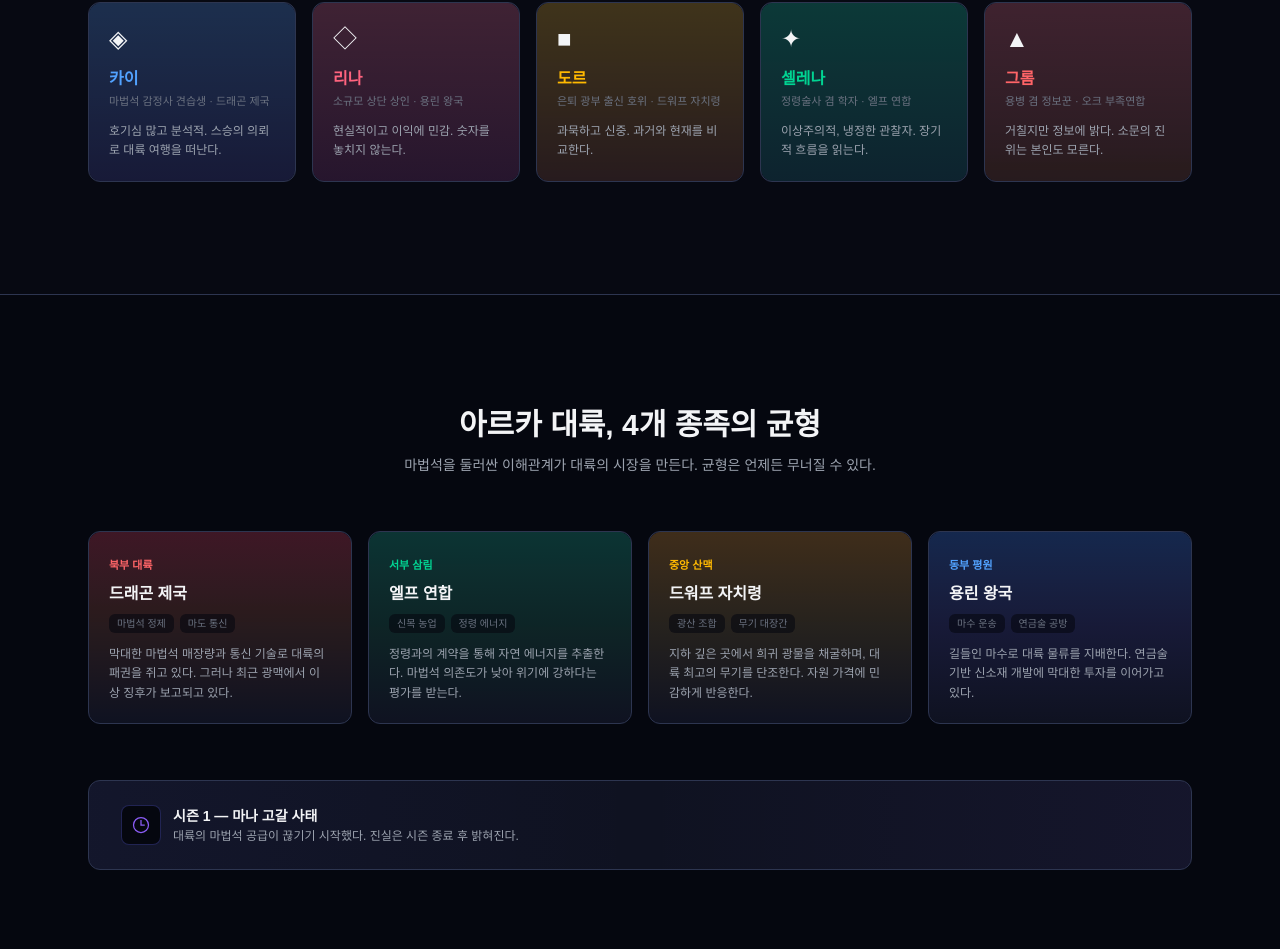
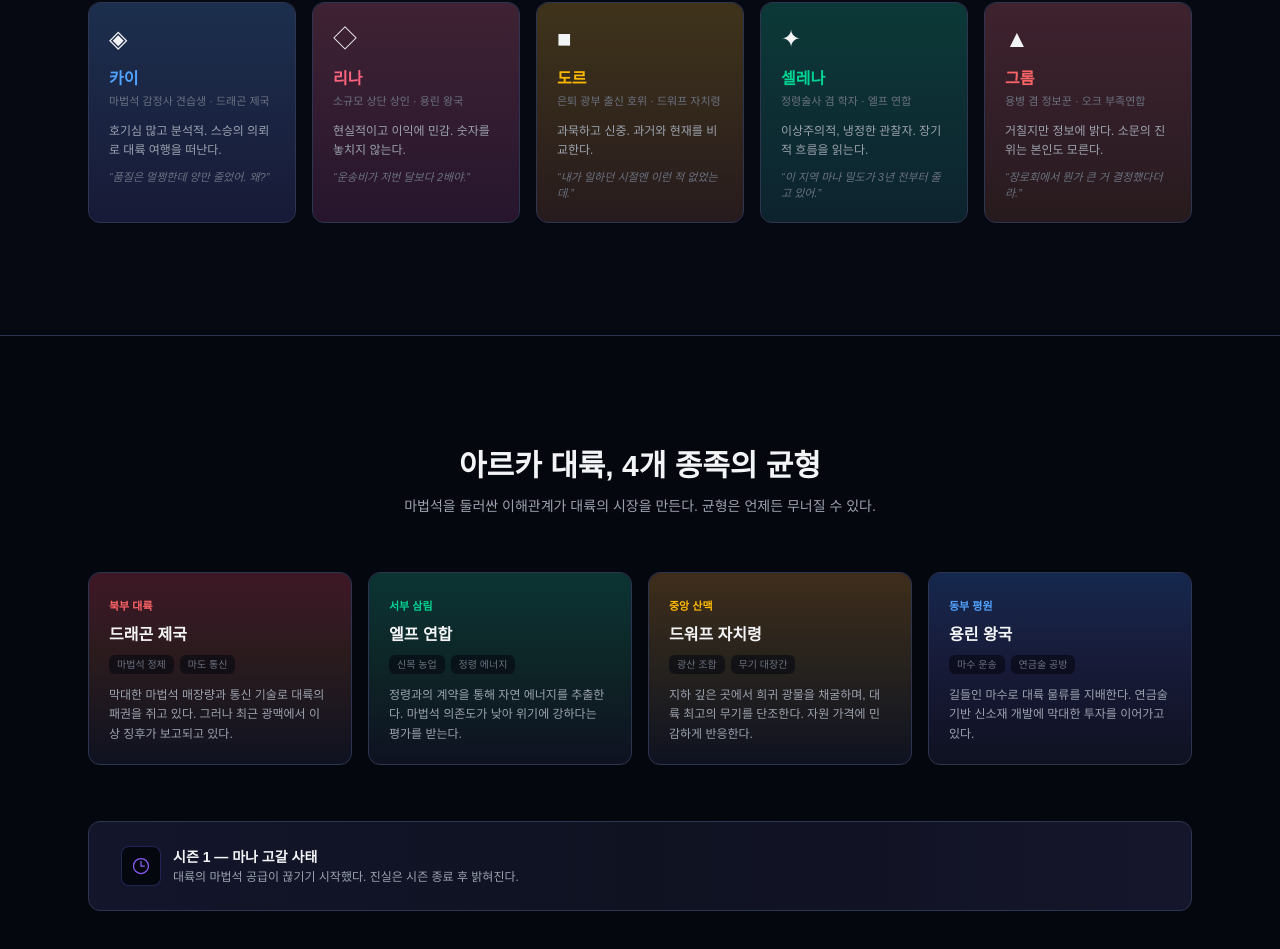
Before and after one commit to madotrade/madotrade-web, a Next.js app: page / in a window 1280 px wide. Shown: the part 1790-2739 px from the top of the page. Built offline with nearby package versions, Linux system fonts and the light colour scheme; a web font is replaced by a local one.

Commit message:
feat: 캐릭터 카드에 대표 대사 추가

```diff
--- a/src/components/sections/characters.tsx
+++ b/src/components/sections/characters.tsx
@@ -9,6 +9,7 @@ const characters = [
     role: "마법석 감정사 견습생",
     tribe: "드래곤 제국",
     personality: "호기심 많고 분석적. 스승의 의뢰로 대륙 여행을 떠난다.",
+    quote: "품질은 멀쩡한데 양만 줄었어. 왜?",
     color: "from-blue-400/20 to-indigo-500/10",
     accent: "text-blue-400",
     symbol: "◈",
@@ -18,6 +19,7 @@ const characters = [
     role: "소규모 상단 상인",
     tribe: "용린 왕국",
     personality: "현실적이고 이익에 민감. 숫자를 놓치지 않는다.",
+    quote: "운송비가 저번 달보다 2배야.",
     color: "from-rose-400/20 to-pink-500/10",
     accent: "text-rose-400",
     symbol: "◇",
@@ -27,6 +29,7 @@ const characters = [
     role: "은퇴 광부 출신 호위",
     tribe: "드워프 자치령",
     personality: "과묵하고 신중. 과거와 현재를 비교한다.",
+    quote: "내가 일하던 시절엔 이런 적 없었는데.",
     color: "from-amber-400/20 to-orange-500/10",
     accent: "text-amber-400",
     symbol: "■",
@@ -36,6 +39,7 @@ const characters = [
     role: "정령술사 겸 학자",
     tribe: "엘프 연합",
     personality: "이상주의적, 냉정한 관찰자. 장기적 흐름을 읽는다.",
+    quote: "이 지역 마나 밀도가 3년 전부터 줄고 있어.",
     color: "from-emerald-400/20 to-teal-500/10",
     accent: "text-emerald-400",
     symbol: "✦",
@@ -45,6 +49,7 @@ const characters = [
     role: "용병 겸 정보꾼",
     tribe: "오크 부족연합",
     personality: "거칠지만 정보에 밝다. 소문의 진위는 본인도 모른다.",
+    quote: "장로회에서 뭔가 큰 거 결정했다더라.",
     color: "from-red-400/20 to-orange-500/10",
     accent: "text-red-400",
     symbol: "▲",
@@ -77,6 +82,9 @@ export function CharacterSection() {
                     <p className="mt-3 text-xs leading-relaxed text-text-secondary">
                       {c.personality}
                     </p>
+                    <p className="mt-2 text-[11px] italic text-text-muted">
+                      &ldquo;{c.quote}&rdquo;
+                    </p>
                   </div>
                 </div>
               </Spotlight>
```
